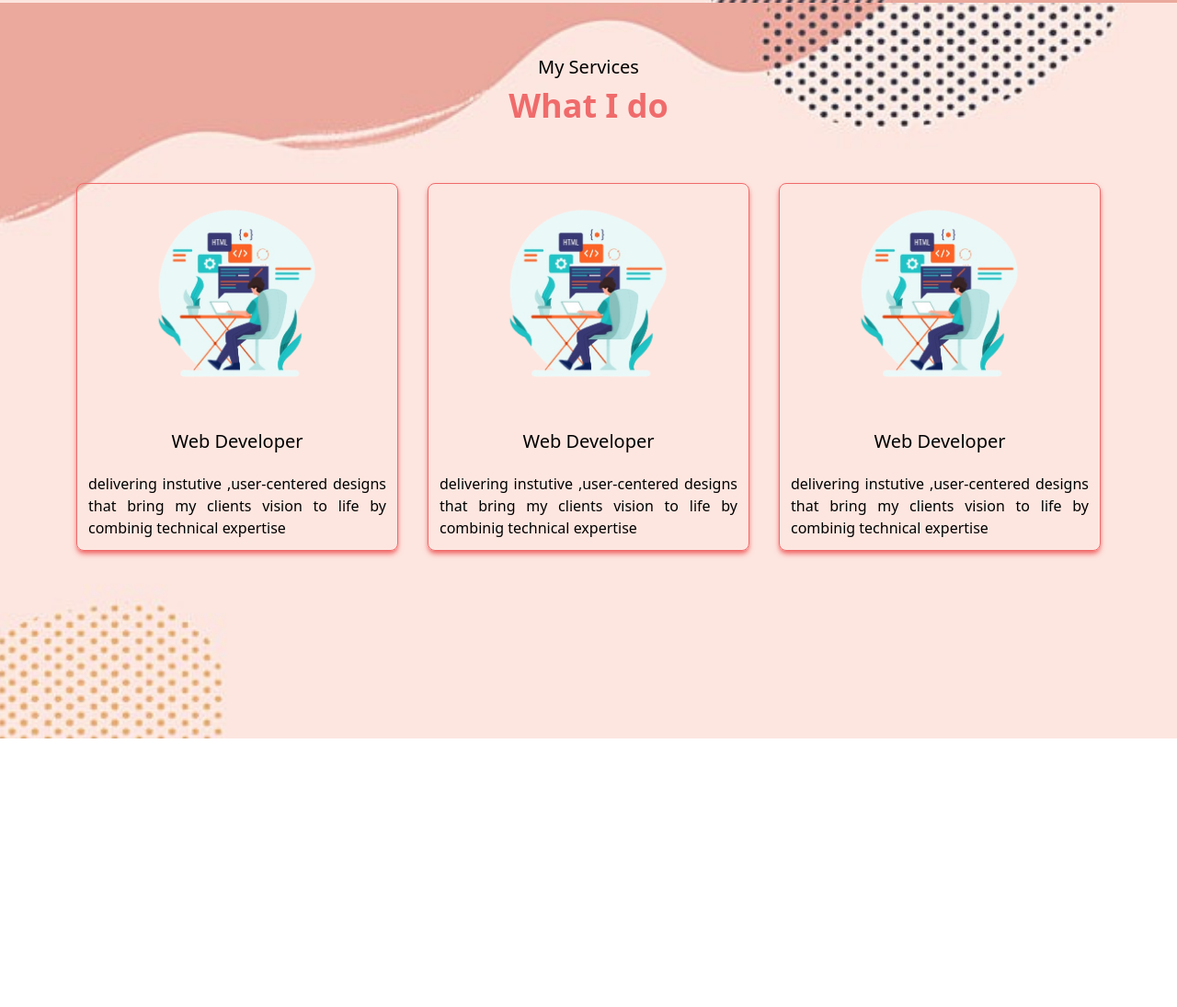
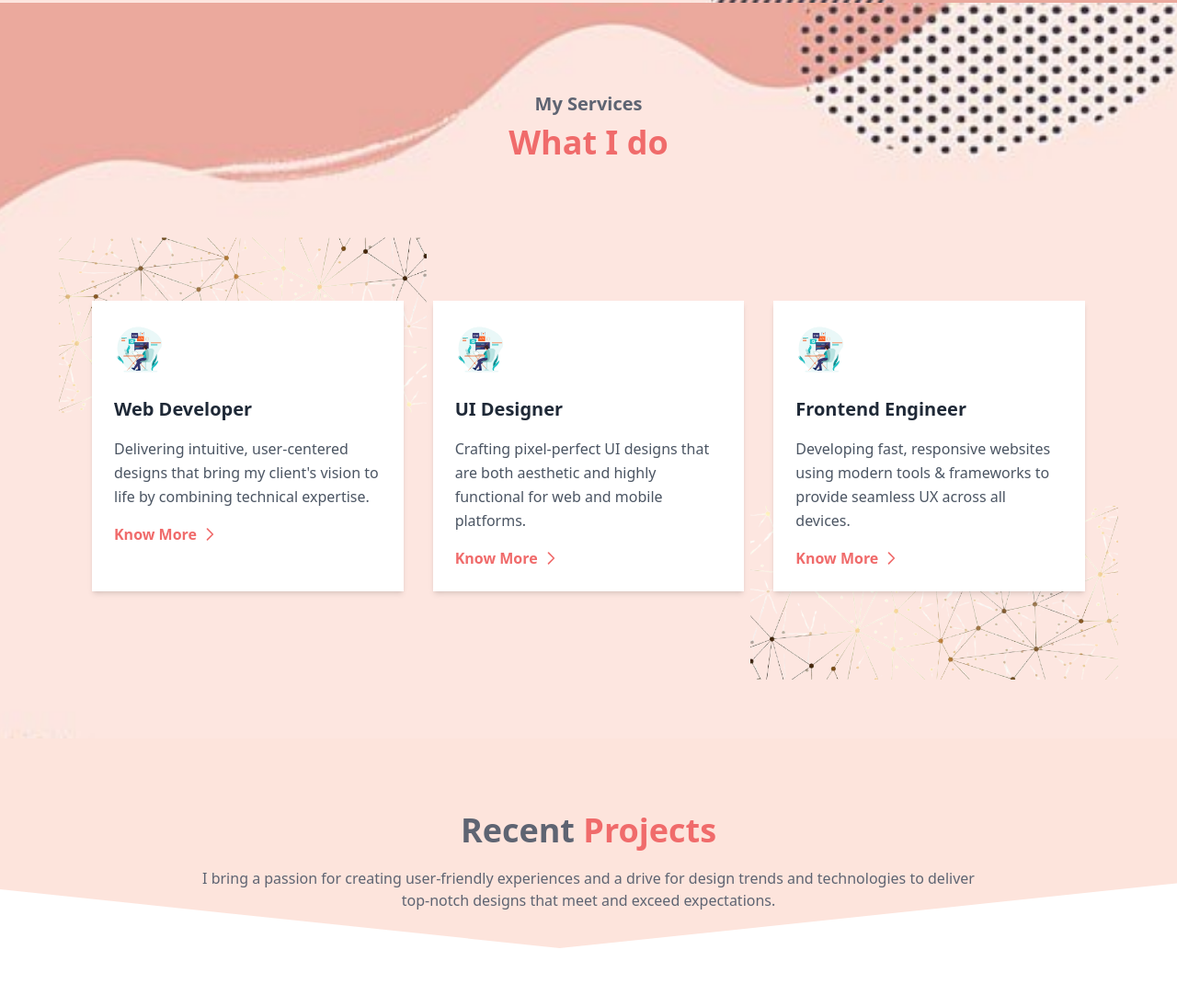
Before and after one commit to akshita03par/portfolio_website, a website: page index.html in a window 1280 px wide. Shown: the part 797-1892 px from the top of the page at 92% size. Before the commit the page ends 1600 px from the top, so only its background shows below. Drawn offline with nearby package versions, Linux system fonts and the light colour scheme.

Commit message:
services completed

```diff
--- a/index.html
+++ b/index.html
@@ -138,85 +138,190 @@
         </div>
       </div>
 
-      <!-- project-section -->
-
-      <!-- background-img -->
-      <div
-        class="bg-cover bg-top bg-no-repeat min-h-screen"
-        style="background-image: url('./images/background-img.jpg')"
-      >
       <!-- services -->
 
-        <div class="text-center">
-          <p class="pt-14 pb-2 font-medium text-xl">My Services</p>
+      <div
+        class="relative bg-cover bg-top bg-no-repeat min-h-screen"
+        style="
+          background-image: url('./images/background-imgg.jpg');
+          background-size: cover;
+        "
+      >
+        <!-- design image placed behind cards  -->
+
+        <img
+          src="./images/dots-image-removebg-preview.png"
+          alt="dots background"
+          loading="lazy"
+          class="absolute w-[400px] right-[4rem] bottom-[4rem] z-0"
+        />
+
+        <img
+          src="./images/dots-image-removebg-preview.png"
+          alt="dots background"
+          loading="lazy"
+          class="absolute w-[400px] left-[4rem] top-[16rem] z-0 rotate-180"
+        />
+
+        <!-- services -->
+        <div class="text-center py-10 relative z-10">
+          <p class="pt-14 pb-2 font-bold text-[#5e6472] text-xl">My Services</p>
           <h3 class="text-[#f06b6b] text-4xl font-bold font-inter mb-16">
             What I do
           </h3>
         </div>
 
         <!-- services-card -->
-
-        <div class="my-14 flex flex-col md:flex-row justify-center items-center gap-8">
-          <!-- services-card-1 -->
-
         <div
-            class="w-[350px] px-3 py-3 rounded-lg border border-[#f06b6b] shadow-[#f06b6b] cursor-pointer shadow-md hover:shadow-xl hover:shadow-[#f06b6b] transition-all duration-300"
+          class="relative z-10 my-12 w-11/12 max-w-[1080px] mx-auto grid grid-cols-1 md:grid-cols-2 lg:grid-cols-3 gap-8"
+        >
+          <!-- card 1 -->
+          <div
+            class="bg-white shadow-md hover:shadow-lg hover:scale-105 transition-all duration-300 p-6 cursor-pointer"
           >
             <img
               src="./images/services-card1.png"
               alt="service-card1"
-              class="w-[196px] mb-12 mx-auto"
+              class="w-14 h-14 mb-6"
             />
-
-            <h5 class="text-center my-5 text-xl">Web Developer</h5>
-
-            <p class="text-justify">
-              delivering instutive ,user-centered designs that bring my clients
-              vision to life by combinig technical expertise
+            <h3 class="text-xl font-bold mb-4 text-[#1f2937]">Web Developer</h3>
+            <p class="text-gray-600 leading-relaxed mb-4">
+              Delivering intuitive, user-centered designs that bring my client's
+              vision to life by combining technical expertise.
             </p>
+            <div class="flex items-center group">
+              <a
+                href="#"
+                class="font-semibold text-[#f06b6b] group-hover:text-[#d94a4a] transition-all duration-200"
+              >
+                Know More
+              </a>
+              <svg
+                xmlns="http://www.w3.org/2000/svg"
+                class="h-5 w-5 text-[#f06b6b] group-hover:text-[#d94a4a] ml-1 transition-all duration-200"
+                fill="none"
+                viewBox="0 0 24 24"
+                stroke="currentColor"
+              >
+                <path
+                  stroke-linecap="round"
+                  stroke-linejoin="round"
+                  stroke-width="2"
+                  d="M9 5l7 7-7 7"
+                />
+              </svg>
+            </div>
           </div>
 
-          <!-- services-card-2 -->
-
+          <!-- card 2 -->
           <div
-            class="w-[350px] px-3 py-3 rounded-lg border border-[#f06b6b] shadow-[#f06b6b] cursor-pointer shadow-md hover:shadow-xl hover:shadow-[#f06b6b] transition-all duration-300"
+            class="bg-white shadow-md hover:shadow-lg hover:scale-105 transition-all duration-300 p-6 cursor-pointer"
           >
             <img
               src="./images/services-card1.png"
-              alt="service-card1"
-              class="w-[196px] mb-12 mx-auto"
+              alt="service-card2"
+              class="w-14 h-14 mb-6"
             />
-
-            <h5 class="text-center my-5 text-xl">Web Developer</h5>
-
-            <p class="text-justify">
-              delivering instutive ,user-centered designs that bring my clients
-              vision to life by combinig technical expertise
+            <h3 class="text-xl font-bold mb-4 text-[#1f2937]">UI Designer</h3>
+            <p class="text-gray-600 leading-relaxed mb-4">
+              Crafting pixel-perfect UI designs that are both aesthetic and
+              highly functional for web and mobile platforms.
             </p>
+            <div class="flex items-center group">
+              <a
+                href="#"
+                class="font-semibold text-[#f06b6b] group-hover:text-[#d94a4a] transition-all duration-200"
+              >
+                Know More
+              </a>
+              <svg
+                xmlns="http://www.w3.org/2000/svg"
+                class="h-5 w-5 text-[#f06b6b] group-hover:text-[#d94a4a] ml-1 transition-all duration-200"
+                fill="none"
+                viewBox="0 0 24 24"
+                stroke="currentColor"
+              >
+                <path
+                  stroke-linecap="round"
+                  stroke-linejoin="round"
+                  stroke-width="2"
+                  d="M9 5l7 7-7 7"
+                />
+              </svg>
+            </div>
           </div>
 
-           <!-- services-card-3 -->
-
+          <!-- card 3 -->
           <div
-           class="w-[350px] px-3 py-3 rounded-lg border border-[#f06b6b] shadow-[#f06b6b] cursor-pointer shadow-md hover:shadow-xl hover:shadow-[#f06b6b] transition-all duration-300"
+            class="bg-white shadow-md hover:shadow-lg hover:scale-105 transition-all duration-300 p-6 cursor-pointer"
           >
             <img
               src="./images/services-card1.png"
-             alt="service-card1"
-             class="w-[196px] mb-12 mx-auto"
+              alt="service-card3"
+              class="w-14 h-14 mb-6"
             />
+            <h3 class="text-xl font-bold mb-4 text-[#1f2937]">
+              Frontend Engineer
+            </h3>
+            <p class="text-gray-600 leading-relaxed mb-4">
+              Developing fast, responsive websites using modern tools &
+              frameworks to provide seamless UX across all devices.
+            </p>
+            <div class="flex items-center group">
+              <a
+                href="#"
+                class="font-semibold text-[#f06b6b] group-hover:text-[#d94a4a] transition-all duration-200"
+              >
+                Know More
+              </a>
+              <svg
+                xmlns="http://www.w3.org/2000/svg"
+                class="h-5 w-5 text-[#f06b6b] group-hover:text-[#d94a4a] ml-1 transition-all duration-200"
+                fill="none"
+                viewBox="0 0 24 24"
+                stroke="currentColor"
+              >
+                <path
+                  stroke-linecap="round"
+                  stroke-linejoin="round"
+                  stroke-width="2"
+                  d="M9 5l7 7-7 7"
+                />
+              </svg>
+            </div>
+          </div>
+        </div>
+      </div>
 
-           <h5 class="text-center my-5 text-xl">Web Developer</h5>
+      <!-- project-section -->
 
-           <p class="text-justify">
-             delivering instutive ,user-centered designs that bring my clients
-             vision to life by combinig technical expertise
+      <div class="relative overflow-hidden">
+        <!-- Top Tilt -->
+        <!-- <div class="absolute top-0 left-0 w-full h-32 bg-white transform -skew-y-6 origin-top-left"></div> -->
+
+        <!-- Slanted Background -->
+        <div
+          class="absolute inset-0 bg-[#fde4dc] transform -skew-y-6 origin-top-left"
+        ></div>
+
+        <!-- Content Above Background -->
+        <div class="relative z-10 px-4 py-20">
+          <div class="text-center">
+            <h3 class="text-4xl text-[#5e6472] font-bold mb-5">
+              Recent <span class="text-[#f06b6b]">Projects</span>
+            </h3>
+            <p class="mb-6 md:w-3/4 md:px-12 mx-auto text-[#5e6472]">
+              I bring a passion for creating user-friendly experiences and a
+              drive for design trends and technologies to deliver top-notch
+              designs that meet and exceed expectations.
             </p>
           </div>
+        </div>
 
-
-
-        </div>
+        <!-- Bottom Tilt -->
+        <div
+          class="absolute bottom-0 left-0 w-full h-32 bg-white transform skew-y-6 origin-bottom-left"
+        ></div>
       </div>
     </div>
 
```
Also changed, not shown: images/background-imgg.jpg (added), images/dots-image-removebg-preview.png (added), images/dots-image.jpg (added). Lines whose indentation alone changed are shown as unchanged.
